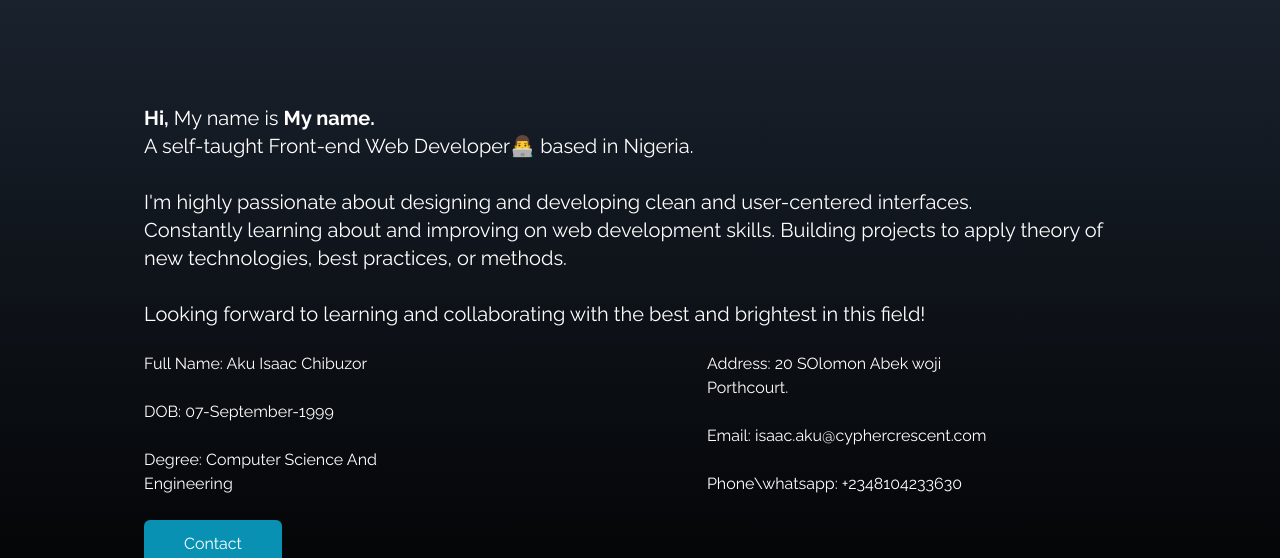
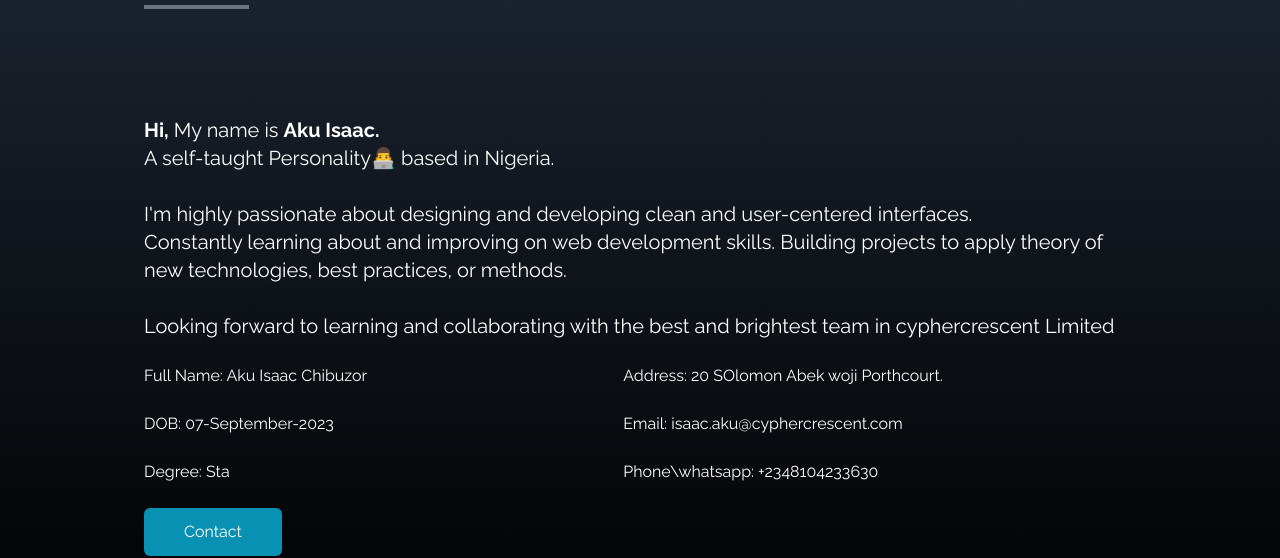
Before and after one commit to Zikam1/Portoflio, a Vue app: page /about in a window 1280 px wide. Shown: the part 940-1498 px from the top of the page. Built offline with nearby package versions, Linux system fonts and the light colour scheme; no server answers.

Commit message:
About page

```diff
--- a/src/components/About.vue
+++ b/src/components/About.vue
@@ -16,9 +16,9 @@ import { RouterLink, RouterView } from "vue-router";
         </div>
 
         <p class="text-xl mt-5 lg:mt-20">
-          <span class=" font-bold">Hi,</span> My name is <span class=" font-bold">My name.</span>
+          <span class=" font-bold">Hi,</span> My name is <span class=" font-bold">Aku Isaac.</span>
         </p>
-        <p class="text-x lg:text-xl">A self-taught Front-end Web Developer👨‍💻 based in Nigeria.
+        <p class="text-x lg:text-xl">A self-taught Personality👨‍💻 based in Nigeria.
           <br/>
           <br/>
           I'm highly passionate about designing and developing clean and user-centered interfaces.
@@ -26,17 +26,17 @@ import { RouterLink, RouterView } from "vue-router";
           Constantly learning about and improving on web development skills. Building projects to apply theory of new technologies, best practices, or methods.
           <br/>
           <br/>
-          Looking forward to learning and collaborating with the best and brightest in this field!
+          Looking forward to learning and collaborating with the best and brightest  team in cyphercrescent Limited
         </p>
         <br/>
         <div class="lg:flex gap-32">
           <p>Full Name: Aku Isaac Chibuzor
             <br/>
             <br/>
-            DOB: 07-September-1999
+            DOB: 07-September-2023
             <br/>
             <br/>
-            Degree: Computer Science And Engineering
+            Degree: Sta
           </p>
           <br/>
           <p>
```
